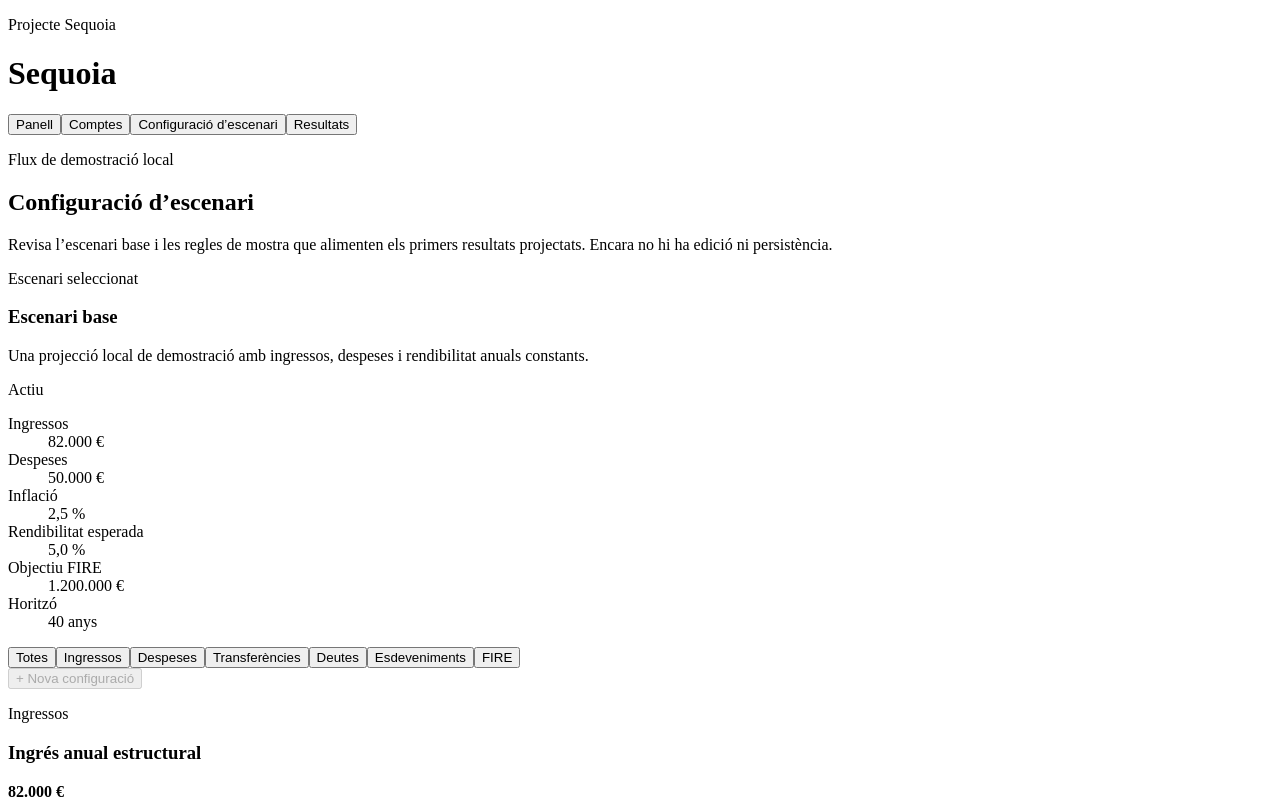
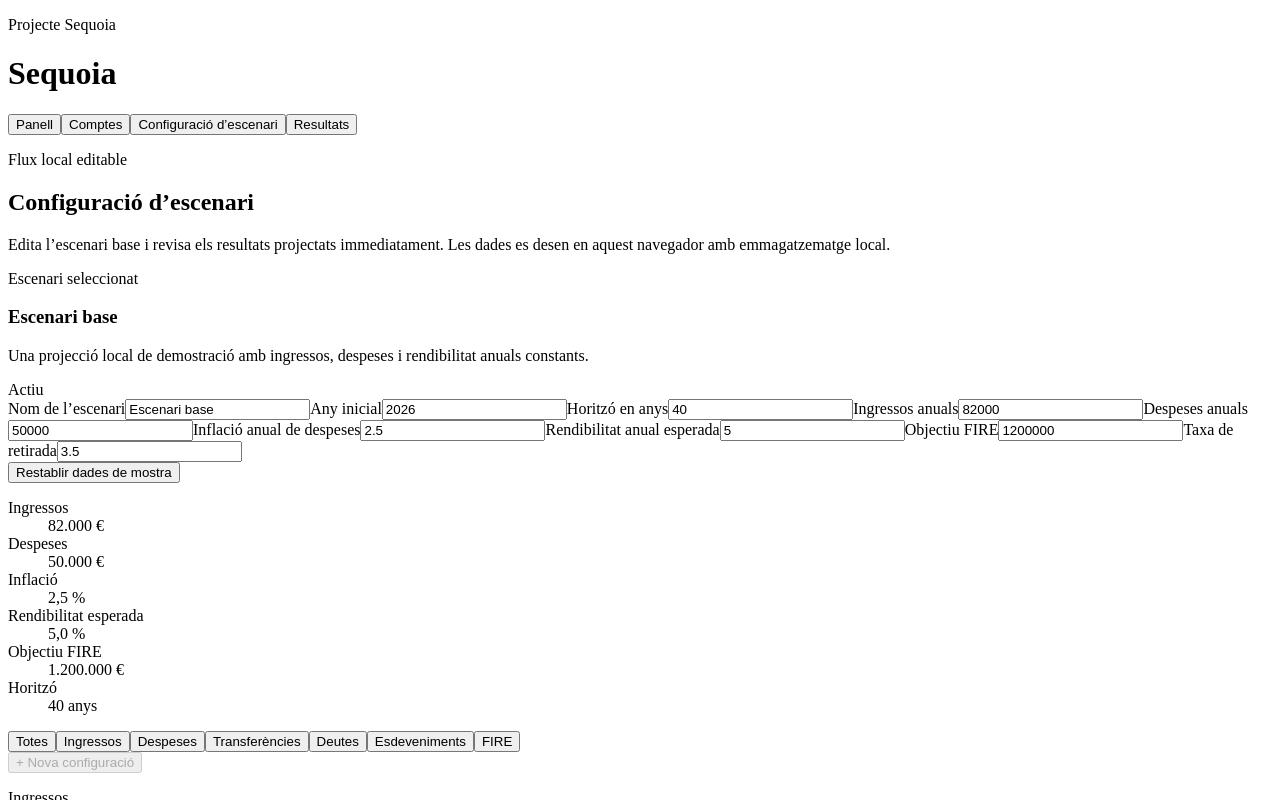
Before and after one commit to victorla22/Sequoia, a React (Vite) app: page / in a window 1280 px wide. Both pictures are taken after a click on the button "Configuració d’escenari". Shown: the top 800 px of the page. Built offline with nearby package versions, Linux system fonts and the light colour scheme; the HTML template or start-up script is replaced by a standard one.

Commit message:
Make base scenario editable locally (#7)

```diff
--- a/src/App.tsx
+++ b/src/App.tsx
@@ -1,5 +1,6 @@
 import { useState, type ReactNode } from 'react';
 import { Header } from './components/Header.tsx';
+import { useScenarioSettings } from './hooks/useScenarioSettings.ts';
 import { Accounts } from './pages/Accounts.tsx';
 import { Dashboard } from './pages/Dashboard.tsx';
 import { Results } from './pages/Results.tsx';
@@ -7,27 +8,41 @@
 
 export type PageKey = 'dashboard' | 'accounts' | 'scenario' | 'results';
 
-const pages: Record<PageKey, { label: string; content: ReactNode }> = {
-  dashboard: {
-    label: 'Panell',
-    content: <Dashboard />,
-  },
-  accounts: {
-    label: 'Comptes',
-    content: <Accounts />,
-  },
-  scenario: {
-    label: 'Configuració d’escenari',
-    content: <ScenarioConfiguration />,
-  },
-  results: {
-    label: 'Resultats',
-    content: <Results />,
-  },
+const pageLabels: Record<PageKey, string> = {
+  dashboard: 'Panell',
+  accounts: 'Comptes',
+  scenario: 'Configuració d’escenari',
+  results: 'Resultats',
 };
 
 function App() {
   const [activePage, setActivePage] = useState<PageKey>('dashboard');
+  const { scenario, setScenario, resetScenario } = useScenarioSettings();
+
+  const pages: Record<PageKey, { label: string; content: ReactNode }> = {
+    dashboard: {
+      label: pageLabels.dashboard,
+      content: <Dashboard scenario={scenario} />,
+    },
+    accounts: {
+      label: pageLabels.accounts,
+      content: <Accounts />,
+    },
+    scenario: {
+      label: pageLabels.scenario,
+      content: (
+        <ScenarioConfiguration
+          scenario={scenario}
+          onResetScenario={resetScenario}
+          onScenarioChange={setScenario}
+        />
+      ),
+    },
+    results: {
+      label: pageLabels.results,
+      content: <Results scenario={scenario} />,
+    },
+  };
 
   return (
     <div className="app-shell">
--- /dev/null
+++ b/src/hooks/useScenarioSettings.ts
@@ -0,0 +1,80 @@
+import { useEffect, useState } from 'react';
+import { baseScenario } from '../data/mockScenarios.ts';
+import type { Scenario } from '../models/scenario.ts';
+
+const STORAGE_KEY = 'sequoia.currentScenario';
+
+function isNumber(value: unknown): value is number {
+  return typeof value === 'number' && Number.isFinite(value);
+}
+
+function cleanScenario(value: unknown): Scenario {
+  if (!value || typeof value !== 'object') {
+    return baseScenario;
+  }
+
+  const savedScenario = value as Partial<Scenario>;
+
+  return {
+    ...baseScenario,
+    ...savedScenario,
+    id: baseScenario.id,
+    name: typeof savedScenario.name === 'string' ? savedScenario.name : baseScenario.name,
+    description:
+      typeof savedScenario.description === 'string'
+        ? savedScenario.description
+        : baseScenario.description,
+    startYear: isNumber(savedScenario.startYear) ? savedScenario.startYear : baseScenario.startYear,
+    horizonYears: isNumber(savedScenario.horizonYears)
+      ? savedScenario.horizonYears
+      : baseScenario.horizonYears,
+    annualIncome: isNumber(savedScenario.annualIncome)
+      ? savedScenario.annualIncome
+      : baseScenario.annualIncome,
+    annualExpenses: isNumber(savedScenario.annualExpenses)
+      ? savedScenario.annualExpenses
+      : baseScenario.annualExpenses,
+    annualExpenseInflation: isNumber(savedScenario.annualExpenseInflation)
+      ? savedScenario.annualExpenseInflation
+      : baseScenario.annualExpenseInflation,
+    annualExpectedReturn: isNumber(savedScenario.annualExpectedReturn)
+      ? savedScenario.annualExpectedReturn
+      : baseScenario.annualExpectedReturn,
+    fireTarget: isNumber(savedScenario.fireTarget) ? savedScenario.fireTarget : baseScenario.fireTarget,
+    withdrawalRate: isNumber(savedScenario.withdrawalRate)
+      ? savedScenario.withdrawalRate
+      : baseScenario.withdrawalRate,
+  };
+}
+
+function readStoredScenario(): Scenario {
+  try {
+    const storedScenario = window.localStorage.getItem(STORAGE_KEY);
+
+    if (!storedScenario) {
+      return baseScenario;
+    }
+
+    return cleanScenario(JSON.parse(storedScenario));
+  } catch {
+    return baseScenario;
+  }
+}
+
+export function useScenarioSettings() {
+  const [scenario, setScenario] = useState<Scenario>(readStoredScenario);
+
+  useEffect(() => {
+    window.localStorage.setItem(STORAGE_KEY, JSON.stringify(scenario));
+  }, [scenario]);
+
+  function resetScenario() {
+    setScenario(baseScenario);
+  }
+
+  return {
+    scenario,
+    setScenario,
+    resetScenario,
+  };
+}
--- a/src/pages/Dashboard.tsx
+++ b/src/pages/Dashboard.tsx
@@ -1,10 +1,37 @@
+import { mockAccounts } from '../data/mockAccounts.ts';
+import type { Scenario } from '../models/scenario.ts';
+import { formatEuros } from '../utils/formatters.ts';
+import { runAnnualSimulation } from '../utils/simulation.ts';
 import { PageCard } from './PageCard.tsx';
 
-export function Dashboard() {
+type DashboardProps = {
+  scenario: Scenario;
+};
+
+export function Dashboard({ scenario }: DashboardProps) {
+  const simulation = runAnnualSimulation(mockAccounts, scenario);
+
   return (
-    <PageCard
-      title="Panell"
-      description="Un punt de partida senzill per revisar l’experiència global de planificació de Sequoia."
-    />
+    <section className="dashboard-page">
+      <PageCard
+        title="Panell"
+        description="Un punt de partida senzill per revisar l’experiència global de planificació de Sequoia."
+      />
+
+      <div className="accounts-summary" aria-label="Resum de l’escenari actual">
+        <article className="summary-card">
+          <span>Patrimoni net inicial</span>
+          <strong>{formatEuros(simulation.initialNetWorth)}</strong>
+        </article>
+        <article className="summary-card">
+          <span>Objectiu FIRE</span>
+          <strong>{formatEuros(scenario.fireTarget)}</strong>
+        </article>
+        <article className="summary-card">
+          <span>Any estimat FIRE</span>
+          <strong>{simulation.fireYear ?? 'No assolit'}</strong>
+        </article>
+      </div>
+    </section>
   );
 }
--- a/src/pages/ScenarioConfiguration.tsx
+++ b/src/pages/ScenarioConfiguration.tsx
@@ -1,4 +1,5 @@
-import { baseScenario } from '../data/mockScenarios.ts';
+import type { Dispatch, SetStateAction } from 'react';
+import type { Scenario } from '../models/scenario.ts';
 import { formatEuros, formatPercent } from '../utils/formatters.ts';
 
 const filterTabs = [
@@ -11,38 +12,64 @@
   'FIRE',
 ];
 
+type ScenarioConfigurationProps = {
+  scenario: Scenario;
+  onScenarioChange: Dispatch<SetStateAction<Scenario>>;
+  onResetScenario: () => void;
+};
+
+const numberFields = [
+  { key: 'startYear', label: 'Any inicial', step: 1 },
+  { key: 'horizonYears', label: 'Horitzó en anys', step: 1 },
+  { key: 'annualIncome', label: 'Ingressos anuals', step: 1000 },
+  { key: 'annualExpenses', label: 'Despeses anuals', step: 1000 },
+  { key: 'annualExpenseInflation', label: 'Inflació anual de despeses', step: 0.1 },
+  { key: 'annualExpectedReturn', label: 'Rendibilitat anual esperada', step: 0.1 },
+  { key: 'fireTarget', label: 'Objectiu FIRE', step: 10000 },
+  { key: 'withdrawalRate', label: 'Taxa de retirada', step: 0.1 },
+] satisfies { key: keyof Pick<Scenario, 'startYear' | 'horizonYears' | 'annualIncome' | 'annualExpenses' | 'annualExpenseInflation' | 'annualExpectedReturn' | 'fireTarget' | 'withdrawalRate'>; label: string; step: number }[];
+
+function parseNumber(value: string) {
+  const parsedValue = Number(value);
+  return Number.isFinite(parsedValue) ? parsedValue : 0;
+}
+
+export function ScenarioConfiguration({
+  scenario,
+  onScenarioChange,
+  onResetScenario,
+}: ScenarioConfigurationProps) {
   const configurationItems = [
     {
       label: 'Ingrés anual estructural',
-    value: formatEuros(baseScenario.annualIncome),
+      value: formatEuros(scenario.annualIncome),
       category: 'Ingressos',
     },
     {
       label: 'Despesa anual estructural',
-    value: formatEuros(baseScenario.annualExpenses),
+      value: formatEuros(scenario.annualExpenses),
       category: 'Despeses',
     },
     {
       label: 'Inflació de despesa',
-    value: formatPercent(baseScenario.annualExpenseInflation),
+      value: formatPercent(scenario.annualExpenseInflation),
       category: 'Despeses',
     },
     {
       label: 'Objectiu FIRE',
-    value: formatEuros(baseScenario.fireTarget),
+      value: formatEuros(scenario.fireTarget),
       category: 'FIRE',
     },
   ];
 
-export function ScenarioConfiguration() {
   return (
     <section className="scenario-page">
       <div className="scenario-header">
-        <p className="eyebrow">Flux de demostració local</p>
+        <p className="eyebrow">Flux local editable</p>
         <h2>Configuració d’escenari</h2>
         <p>
-          Revisa l’escenari base i les regles de mostra que alimenten els primers
-          resultats projectats. Encara no hi ha edició ni persistència.
+          Edita l’escenari base i revisa els resultats projectats immediatament. Les dades
+          es desen en aquest navegador amb emmagatzematge local.
         </p>
       </div>
 
@@ -50,36 +77,73 @@
         <div className="scenario-card-header">
           <div>
             <p className="eyebrow">Escenari seleccionat</p>
-            <h3>{baseScenario.name}</h3>
-            <p>{baseScenario.description}</p>
+            <h3>{scenario.name || 'Escenari sense nom'}</h3>
+            <p>{scenario.description}</p>
           </div>
           <span className="status active">Actiu</span>
         </div>
 
+        <form className="scenario-form" aria-label="Formulari de supòsits de l’escenari">
+          <label className="scenario-field">
+            <span>Nom de l’escenari</span>
+            <input
+              type="text"
+              value={scenario.name}
+              onChange={(event) =>
+                onScenarioChange((currentScenario) => ({
+                  ...currentScenario,
+                  name: event.target.value,
+                }))
+              }
+            />
+          </label>
+
+          {numberFields.map((field) => (
+            <label className="scenario-field" key={field.key}>
+              <span>{field.label}</span>
+              <input
+                type="number"
+                step={field.step}
+                value={scenario[field.key]}
+                onChange={(event) =>
+                  onScenarioChange((currentScenario) => ({
+                    ...currentScenario,
+                    [field.key]: parseNumber(event.target.value),
+                  }))
+                }
+              />
+            </label>
+          ))}
+        </form>
+
+        <button className="reset-action" type="button" onClick={onResetScenario}>
+          Restablir dades de mostra
+        </button>
+
         <dl className="scenario-assumptions" aria-label="Supòsits clau de l’escenari">
           <div>
             <dt>Ingressos</dt>
-            <dd>{formatEuros(baseScenario.annualIncome)}</dd>
+            <dd>{formatEuros(scenario.annualIncome)}</dd>
           </div>
           <div>
             <dt>Despeses</dt>
-            <dd>{formatEuros(baseScenario.annualExpenses)}</dd>
+            <dd>{formatEuros(scenario.annualExpenses)}</dd>
           </div>
           <div>
             <dt>Inflació</dt>
-            <dd>{formatPercent(baseScenario.annualExpenseInflation)}</dd>
+            <dd>{formatPercent(scenario.annualExpenseInflation)}</dd>
           </div>
           <div>
             <dt>Rendibilitat esperada</dt>
-            <dd>{formatPercent(baseScenario.annualExpectedReturn)}</dd>
+            <dd>{formatPercent(scenario.annualExpectedReturn)}</dd>
           </div>
           <div>
             <dt>Objectiu FIRE</dt>
-            <dd>{formatEuros(baseScenario.fireTarget)}</dd>
+            <dd>{formatEuros(scenario.fireTarget)}</dd>
           </div>
           <div>
             <dt>Horitzó</dt>
-            <dd>{baseScenario.horizonYears} anys</dd>
+            <dd>{scenario.horizonYears} anys</dd>
           </div>
         </dl>
       </article>
--- a/src/styles.css
+++ b/src/styles.css
@@ -479,3 +479,61 @@
     flex-direction: column;
   }
 }
+
+.dashboard-page {
+  display: grid;
+  gap: 1.5rem;
+}
+
+.scenario-form {
+  border-top: 1px solid #eee7da;
+  display: grid;
+  gap: 1rem;
+  grid-template-columns: repeat(auto-fit, minmax(220px, 1fr));
+  margin-top: 1.5rem;
+  padding-top: 1.5rem;
+}
+
+.scenario-field {
+  display: grid;
+  gap: 0.4rem;
+}
+
+.scenario-field span {
+  color: #59715f;
+  font-size: 0.8rem;
+  font-weight: 700;
+  letter-spacing: 0.06em;
+  text-transform: uppercase;
+}
+
+.scenario-field input {
+  background: #fbfaf6;
+  border: 1px solid #ded8ca;
+  border-radius: 12px;
+  color: #203526;
+  font: inherit;
+  padding: 0.75rem 0.85rem;
+  width: 100%;
+}
+
+.scenario-field input:focus {
+  border-color: #2f6f46;
+  box-shadow: 0 0 0 3px rgba(47, 111, 70, 0.14);
+  outline: none;
+}
+
+.reset-action {
+  background: #2f6f46;
+  border: 1px solid #204b30;
+  border-radius: 999px;
+  color: #ffffff;
+  cursor: pointer;
+  font-weight: 700;
+  margin-top: 1.25rem;
+  padding: 0.65rem 1rem;
+}
+
+.reset-action:hover {
+  background: #255838;
+}
--- a/src/utils/simulation.ts
+++ b/src/utils/simulation.ts
@@ -34,16 +34,26 @@
   const initialNetWorth = calculateInitialNetWorth(accounts);
   const rows: AnnualSimulationRow[] = [];
   let previousNetWorth = initialNetWorth;
-  let expenses = scenario.annualExpenses;
+  let expenses = Number.isFinite(scenario.annualExpenses) ? scenario.annualExpenses : 0;
   let fireYear: number | null = null;
+  const horizonYears = Math.max(0, Math.floor(scenario.horizonYears || 0));
+  const startYear = Number.isFinite(scenario.startYear) ? scenario.startYear : new Date().getFullYear();
+  const annualIncome = Number.isFinite(scenario.annualIncome) ? scenario.annualIncome : 0;
+  const annualExpectedReturn = Number.isFinite(scenario.annualExpectedReturn)
+    ? scenario.annualExpectedReturn
+    : 0;
+  const annualExpenseInflation = Number.isFinite(scenario.annualExpenseInflation)
+    ? scenario.annualExpenseInflation
+    : 0;
+  const fireTarget = Number.isFinite(scenario.fireTarget) ? scenario.fireTarget : 0;
 
-  for (let index = 0; index < scenario.horizonYears; index += 1) {
-    const year = scenario.startYear + index;
-    const income = scenario.annualIncome;
+  for (let index = 0; index < horizonYears; index += 1) {
+    const year = startYear + index;
+    const income = annualIncome;
     const annualSavings = income - expenses;
     const endingNetWorth =
-      previousNetWorth * (1 + scenario.annualExpectedReturn / 100) + annualSavings;
-    const fireReached = endingNetWorth >= scenario.fireTarget;
+      previousNetWorth * (1 + annualExpectedReturn / 100) + annualSavings;
+    const fireReached = endingNetWorth >= fireTarget;
 
     if (fireReached && fireYear === null) {
       fireYear = year;
@@ -59,7 +69,7 @@
     });
 
     previousNetWorth = endingNetWorth;
-    expenses *= 1 + scenario.annualExpenseInflation / 100;
+    expenses *= 1 + annualExpenseInflation / 100;
   }
 
   return {
```
Also changed, not shown: src/pages/Results.tsx (+15 -10 lines). Lines whose indentation alone changed are shown as unchanged.
